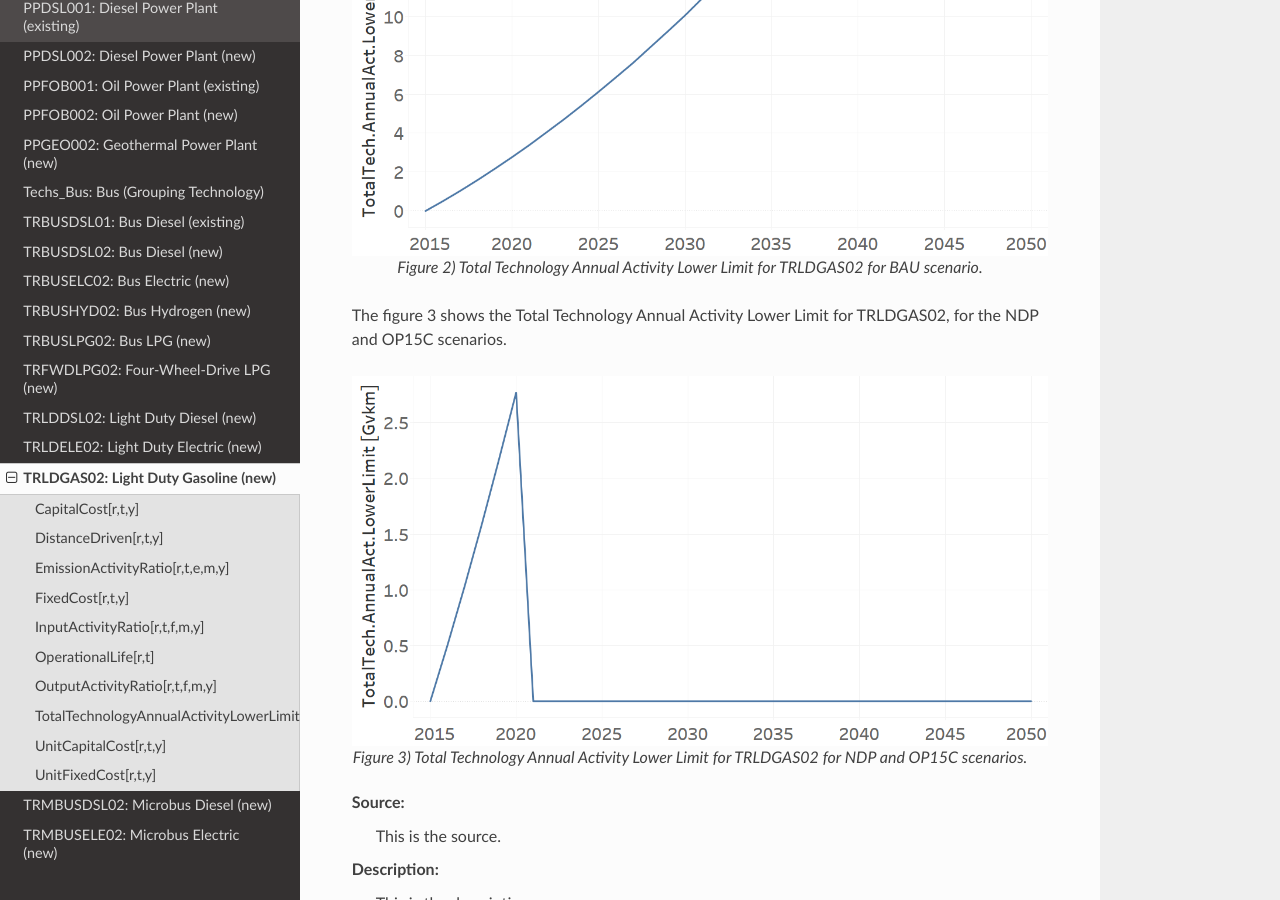
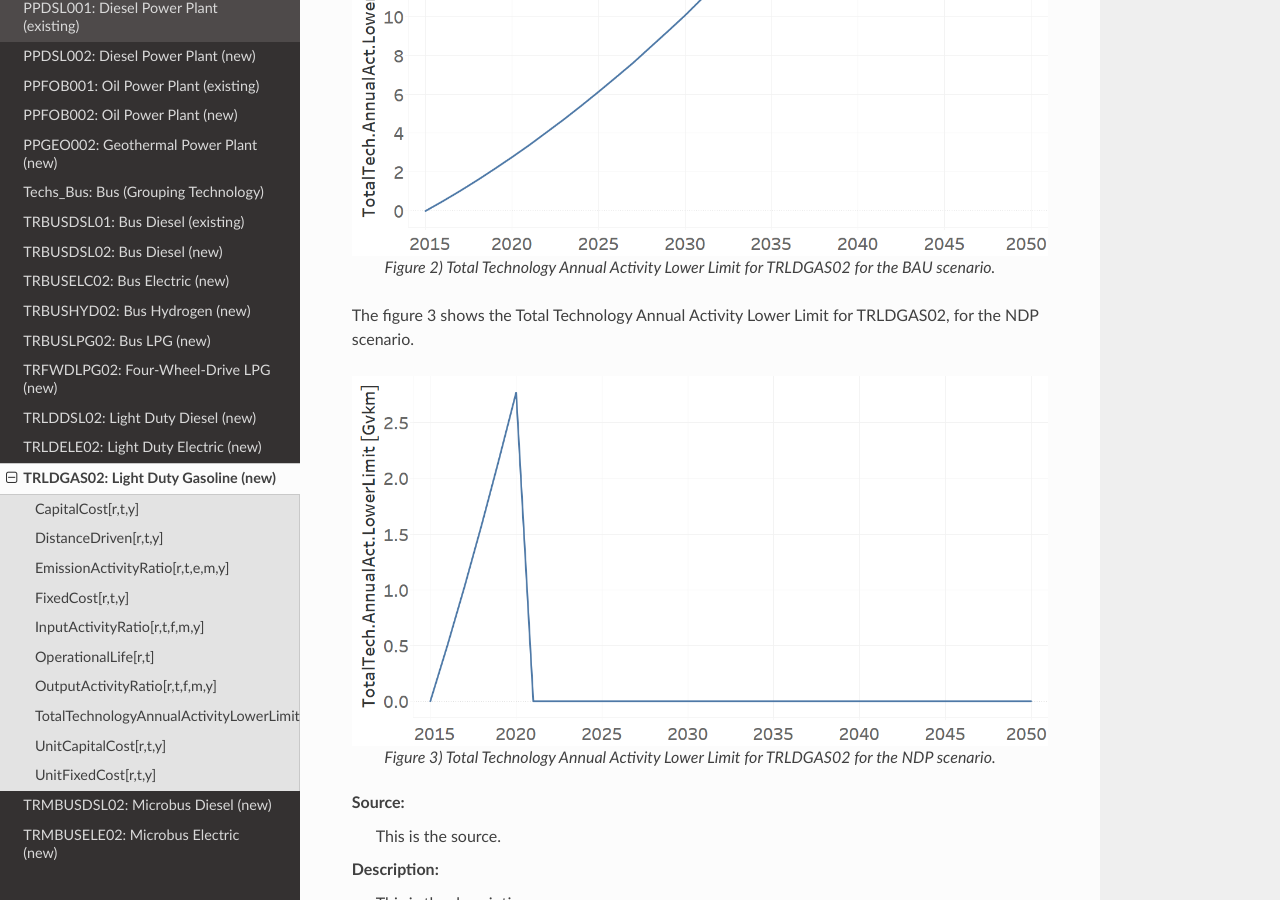
Before and after one commit to EPERLab/OSeMOSYS-CR, a Sphinx documentation site: the page built from docs/fichas/47_TRLDGAS02.rst, in a window 1280 px wide and 900 px high, scrolled down 4278 px. Built offline with Sphinx 7.4.7 and the Read the Docs theme 2.0.0, drawn with Linux system fonts in a browser that asks for light colours; formulas are drawn with MathJax 3; some of the changed text lies outside the part shown.

Commit message:
Update 47_TRLDGAS02.rst

```diff
--- a/docs/fichas/47_TRLDGAS02.rst
+++ b/docs/fichas/47_TRLDGAS02.rst
@@ -36,7 +36,7 @@ TRLDGAS02: Light Duty Gasoline (new)
 | (BAU)                                           |       |              |              |              |              |
 +-------------------------------------------------+-------+--------------+--------------+--------------+--------------+
 | TotalTechnologyAnnualActivityLowerLimit[r,t,y]  | Gvkm  | 2.7699       | 0            | 0            | 0            |
-| (NDP and OP15C)                                 |       |              |              |              |              |
+| (NDP)                                           |       |              |              |              |              |
 +-------------------------------------------------+-------+--------------+--------------+--------------+--------------+
 | UnitCapitalCost[r,t,y]                          |   $   | 16649.4665   | 16649.4665   | 16649.4665   | 16649.4665   |
 +-------------------------------------------------+-------+--------------+--------------+--------------+--------------+
@@ -144,15 +144,15 @@ The figure 2 shows the Total Technology Annual Activity Lower Limit for TRLDGAS0
    :align:   center
    :width:   700 px
 
-   *Figure 2) Total Technology Annual Activity Lower Limit for TRLDGAS02 for BAU scenario.*
+   *Figure 2) Total Technology Annual Activity Lower Limit for TRLDGAS02 for the BAU scenario.*
 
-The figure 3 shows the Total Technology Annual Activity Lower Limit for TRLDGAS02, for the NDP and OP15C scenarios.
+The figure 3 shows the Total Technology Annual Activity Lower Limit for TRLDGAS02, for the NDP scenario.
 
 .. figure:: img/TRLDGAS02_TotalTechnologyAnnualActivityLowerLimit_NDP_OP.png
    :align:   center
    :width:   700 px
 
-   *Figure 3) Total Technology Annual Activity Lower Limit for TRLDGAS02 for NDP and OP15C scenarios.*
+   *Figure 3) Total Technology Annual Activity Lower Limit for TRLDGAS02 for the NDP scenario.*
 
 Source:
    This is the source.
```
